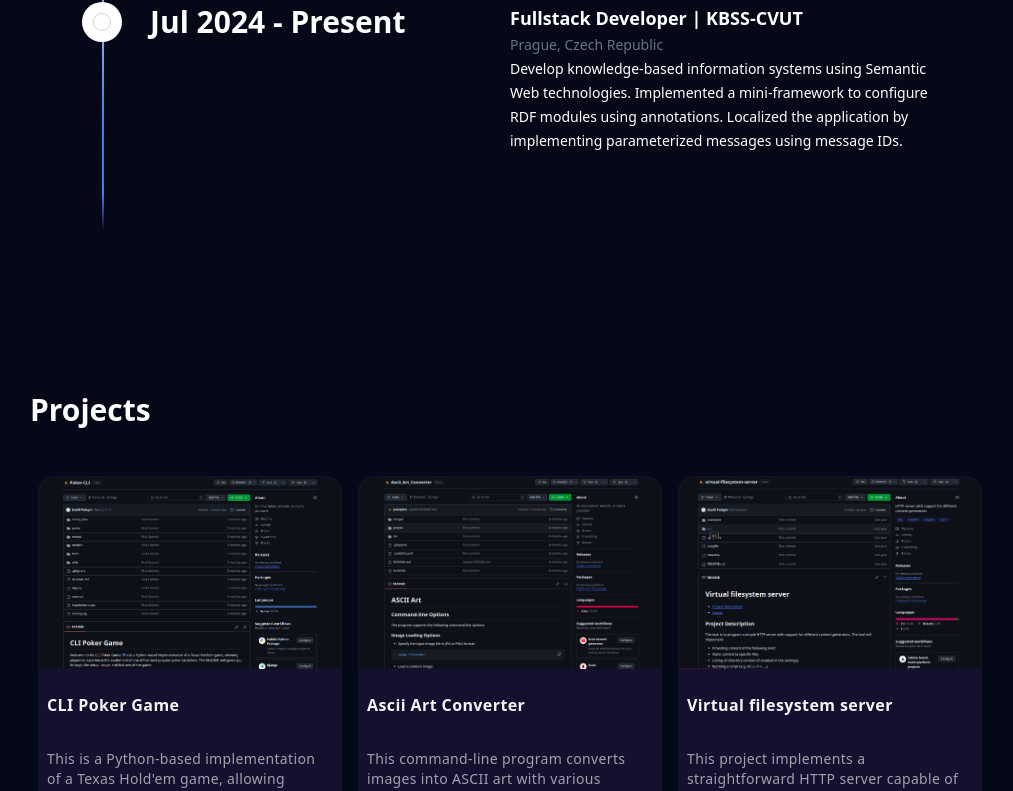
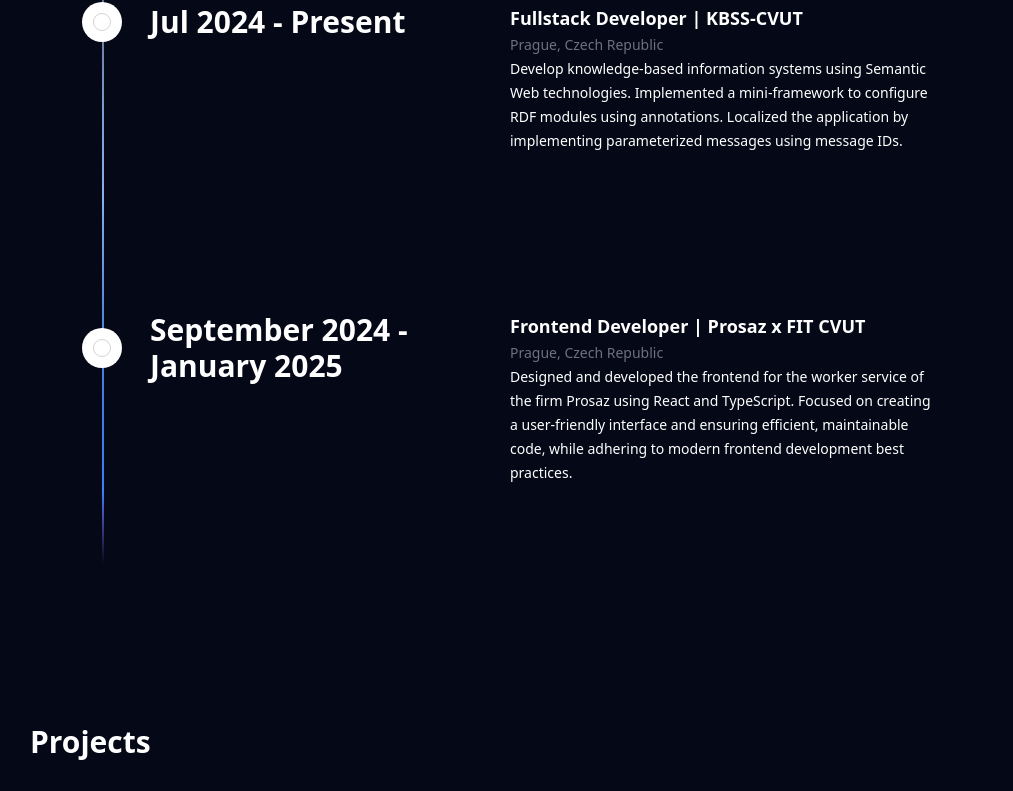
Before and after one commit to palagdan/Portfolio, a React (Vite) app: page / in a window 1280 px wide. Shown: the part 1192-1983 px from the top of the page, without its empty margins (130-1143 px from the left). Built offline with nearby package versions, Linux system fonts and the light colour scheme.

Commit message:
Add new experience from Prosaz

```diff
--- a/src/constants/index.tsx
+++ b/src/constants/index.tsx
@@ -26,6 +26,23 @@ export const experience = [
             </div>
         ),
     },
+    {
+        title: "September 2024 - January 2025",
+        content: (
+            <div>
+                <span className=" text-lg font-bold mb-8 text-white">
+                    Frontend Developer | Prosaz x FIT CVUT
+                </span>
+                <br/>
+                <span className="text-sm text-gray-500">Prague, Czech Republic</span>
+                <br/>
+                <span className="text-sm mb-8 text-white">Designed and developed the frontend for the worker service of the firm Prosaz using React and TypeScript.
+                    Focused on creating a user-friendly interface and ensuring efficient, maintainable code, while adhering to
+                    modern frontend development best practices.
+                </span>
+            </div>
+        ),
+    }
 ]
 
 export const resumeLink = "https://www.dropbox.com/scl/fi/003ypv66ukotz1kh28mqg/daniil_palagin_cv.pdf?rlkey=q9g1ij4kb1xh7k2xn9wix614s&st=vdpjohfr&dl=0"
@@ -68,7 +85,7 @@ export const projects = [
     {
         title: "Drake",
         description:
-           "The Drake is a board game for two players inspired by the successful game The Duke. Essentially, it is a simplified version of The Duke played on a smaller game board with fewer pieces, and some of its rules have been adjusted to facilitate easier programming of the game. The Drake has several possible versions based on various modifications and expansions that can enhance the so-called basic version.",
+            "The Drake is a board game for two players inspired by the successful game The Duke. Essentially, it is a simplified version of The Duke played on a smaller game board with fewer pieces, and some of its rules have been adjusted to facilitate easier programming of the game. The Drake has several possible versions based on various modifications and expansions that can enhance the so-called basic version.",
         link: "https://github.com/palagdan/drake",
         image: "drake.png"
     },
```
